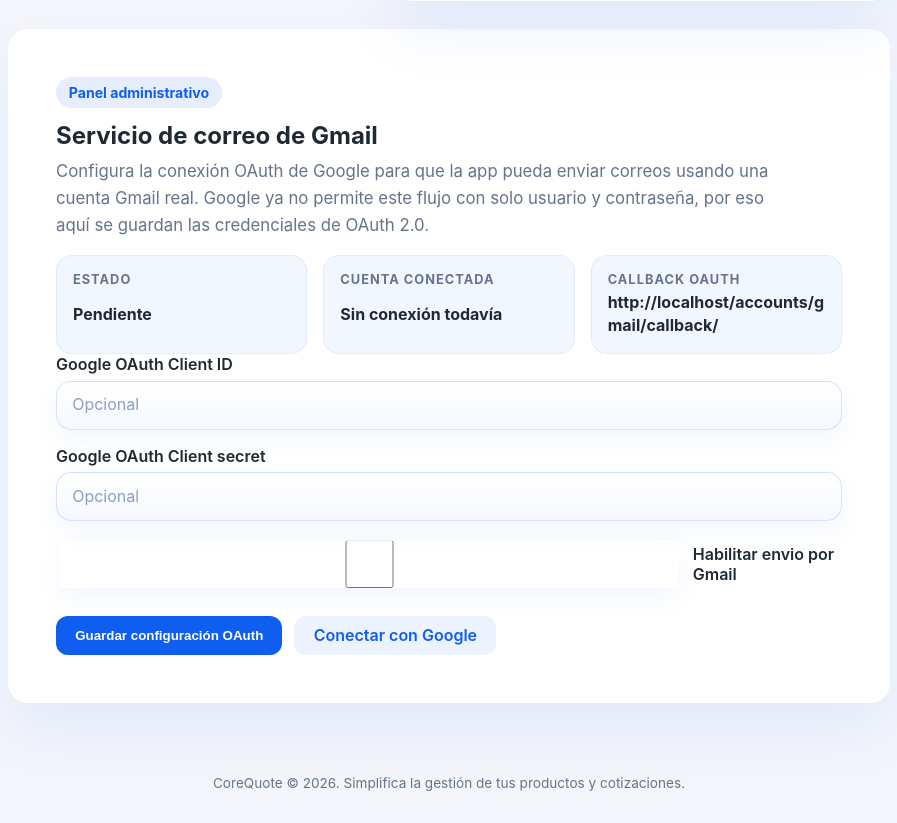
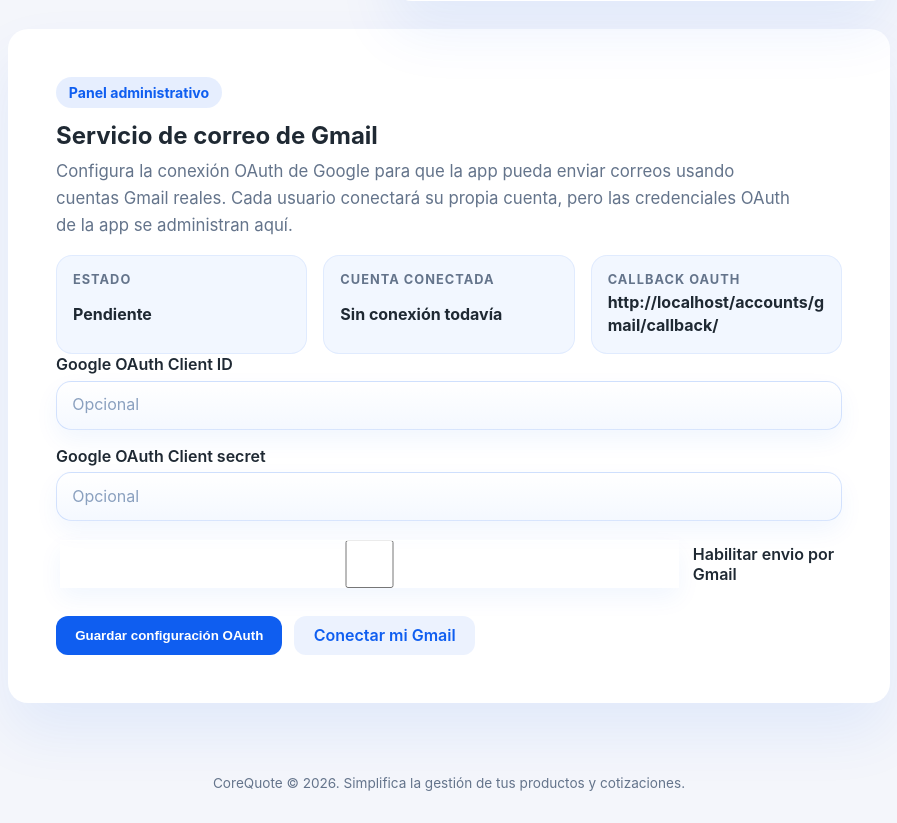
Before and after one commit to gandhi0101/CoreQuote, a Django app: page /accounts/profile/ in a window 1280 px wide. Shown: the part 1320-2143 px from the top of the page, without its empty margins (342-1239 px from the left). Run offline with Django 5.2, Linux system fonts and the light colour scheme; the visitor is signed in with stand-in values (Sample User, id 1); data comes from the database, SQL or seed files in the repository; parts of the project's set-up code (start-up, migrations or seed data) failed here and were passed over; some libraries are stand-ins or nearby versions.

Commit message:
Feature: email para cada cuenta individualmente

```diff
--- a/backend/accounts/admin.py
+++ b/backend/accounts/admin.py
@@ -12,6 +12,7 @@ class CompanyProfileAdmin(admin.ModelAdmin):
 @admin.register(GmailServiceConfiguration)
 class GmailServiceConfigurationAdmin(admin.ModelAdmin):
     list_display = (
+        "user",
         "name",
         "connected_email",
         "is_enabled",
@@ -19,4 +20,5 @@ class GmailServiceConfigurationAdmin(admin.ModelAdmin):
         "last_tested_at",
         "updated_at",
     )
+    search_fields = ("user__username", "connected_email", "name")
     readonly_fields = ("connected_at", "last_tested_at", "updated_at")
--- a/backend/accounts/templates/accounts/profile.html
+++ b/backend/accounts/templates/accounts/profile.html
@@ -473,14 +473,19 @@
       </section>
     </div>
 
-    {% if request.user.is_superuser and gmail_configuration and gmail_form and gmail_test_form %}
+    {% if gmail_configuration and gmail_test_form %}
       <section class="card profile-admin-card">
         <div>
-          <span class="profile-badge">Panel administrativo</span>
+          <span class="profile-badge">{% if request.user.is_superuser %}Panel administrativo{% else %}Correo personal{% endif %}</span>
           <h2 style="margin: 0.85rem 0 0;">Servicio de correo de Gmail</h2>
           <p class="muted" style="margin: 0.5rem 0 0; max-width: 70ch;">
-            Configura la conexión OAuth de Google para que la app pueda enviar correos usando una cuenta Gmail real.
-            Google ya no permite este flujo con solo usuario y contraseña, por eso aquí se guardan las credenciales de OAuth 2.0.
+            {% if request.user.is_superuser %}
+              Configura la conexión OAuth de Google para que la app pueda enviar correos usando cuentas Gmail reales.
+              Cada usuario conectará su propia cuenta, pero las credenciales OAuth de la app se administran aquí.
+            {% else %}
+              Conecta tu cuenta Gmail personal para enviar correos desde CoreQuote con tu propia identidad.
+              Por ahora este flujo funciona únicamente con Gmail.
+            {% endif %}
           </p>
         </div>
 
@@ -508,6 +513,7 @@
         {% endif %}
 
         <div class="profile-admin-stack">
+          {% if request.user.is_superuser and gmail_form %}
             <form method="post" class="profile-form">
               {% csrf_token %}
               <input type="hidden" name="action" value="update-gmail" />
@@ -539,9 +545,14 @@
 
               <div class="profile-form-actions">
                 <button type="submit" class="primary">Guardar configuración OAuth</button>
-              <a class="secondary" href="{% url 'accounts:gmail_connect' %}">Conectar con Google</a>
+                <a class="secondary" href="{% url 'accounts:gmail_connect' %}">Conectar mi Gmail</a>
               </div>
             </form>
+          {% else %}
+            <div class="profile-form-actions">
+              <a class="primary" href="{% url 'accounts:gmail_connect' %}">Conectar mi Gmail</a>
+            </div>
+          {% endif %}
 
           {% if gmail_configuration.connected_email %}
             <form method="post" action="{% url 'accounts:gmail_disconnect' %}">
--- a/backend/accounts/views.py
+++ b/backend/accounts/views.py
@@ -1,11 +1,8 @@
-from functools import wraps
-
 from django.contrib import messages
 from django.contrib.auth import update_session_auth_hash
 from django.contrib.auth.decorators import login_required
 from django.db import connection
 from django.shortcuts import redirect, render
-from django.urls import reverse
 from django.utils import timezone
 
 from .forms import (
@@ -15,26 +12,23 @@ from .forms import (
     StyledPasswordChangeForm,
     UserAccountForm,
 )
-from .gmail import GMAIL_SCOPES, build_flow, build_redirect_uri, get_gmail_profile, send_test_email
+from .gmail import (
+    GMAIL_SCOPES,
+    build_flow,
+    build_redirect_uri,
+    combine_gmail_configuration,
+    get_gmail_profile,
+    send_test_email,
+)
 from .models import CompanyProfile, GmailServiceConfiguration
 
 
-def superuser_required(view_func):
-    @wraps(view_func)
-    def wrapper(request, *args, **kwargs):
-        if not request.user.is_superuser:
-            messages.error(request, "Solo los superusuarios pueden gestionar la conexión de Gmail.")
-            return redirect("accounts:profile")
-        return view_func(request, *args, **kwargs)
-
-    return wrapper
-
-
-def get_gmail_configuration():
+def get_gmail_settings():
     if GmailServiceConfiguration._meta.db_table not in connection.introspection.table_names():
         return None
     configuration, _ = GmailServiceConfiguration.objects.get_or_create(
         name="Gmail principal",
+        user=None,
         defaults={"scopes": GMAIL_SCOPES},
     )
     if not configuration.scopes:
@@ -43,19 +37,52 @@ def get_gmail_configuration():
     return configuration
 
 
+def get_user_gmail_configuration(user):
+    if GmailServiceConfiguration._meta.db_table not in connection.introspection.table_names():
+        return None
+
+    settings_configuration = get_gmail_settings()
+    configuration, _ = GmailServiceConfiguration.objects.get_or_create(
+        user=user,
+        defaults={
+            "name": f"Gmail de {user.get_username()}",
+            "token_uri": settings_configuration.token_uri if settings_configuration else "https://oauth2.googleapis.com/token",
+            "scopes": settings_configuration.scopes if settings_configuration and settings_configuration.scopes else GMAIL_SCOPES,
+            "is_enabled": True,
+        },
+    )
+    if not configuration.scopes:
+        configuration.scopes = (
+            settings_configuration.scopes if settings_configuration and settings_configuration.scopes else GMAIL_SCOPES
+        )
+        configuration.save(update_fields=["scopes", "updated_at"])
+    return configuration
+
+
+def get_effective_gmail_configuration(user):
+    settings_configuration = get_gmail_settings()
+    user_configuration = get_user_gmail_configuration(user)
+    return settings_configuration, user_configuration, combine_gmail_configuration(
+        settings_configuration,
+        user_configuration,
+    )
+
+
 @login_required
 def profile(request):
     """Display and edit the user's company profile."""
 
     profile, _ = CompanyProfile.objects.get_or_create(user=request.user)
-    gmail_configuration = get_gmail_configuration() if request.user.is_superuser else None
+    gmail_settings, gmail_configuration, gmail_effective = get_effective_gmail_configuration(
+        request.user
+    )
 
     if request.method == "POST":
         if request.POST.get("action") == "update-account":
             account_form = UserAccountForm(request.POST, instance=request.user)
             password_form = StyledPasswordChangeForm(user=request.user)
             profile_form = CompanyProfileForm(instance=profile)
-            gmail_form = GmailServiceConfigurationForm(instance=gmail_configuration) if gmail_configuration else None
+            gmail_form = GmailServiceConfigurationForm(instance=gmail_settings) if request.user.is_superuser and gmail_settings else None
             gmail_test_form = GmailTestEmailForm()
 
             if account_form.is_valid():
@@ -66,7 +93,7 @@ def profile(request):
             account_form = UserAccountForm(instance=request.user)
             password_form = StyledPasswordChangeForm(user=request.user, data=request.POST)
             profile_form = CompanyProfileForm(instance=profile)
-            gmail_form = GmailServiceConfigurationForm(instance=gmail_configuration) if gmail_configuration else None
+            gmail_form = GmailServiceConfigurationForm(instance=gmail_settings) if request.user.is_superuser and gmail_settings else None
             gmail_test_form = GmailTestEmailForm()
 
             if password_form.is_valid():
@@ -74,32 +101,32 @@ def profile(request):
                 update_session_auth_hash(request, user)
                 messages.success(request, "Contraseña actualizada correctamente.")
                 return redirect("accounts:profile")
-        elif request.POST.get("action") == "update-gmail" and gmail_configuration:
+        elif request.POST.get("action") == "update-gmail" and request.user.is_superuser and gmail_settings:
             account_form = UserAccountForm(instance=request.user)
             password_form = StyledPasswordChangeForm(user=request.user)
             profile_form = CompanyProfileForm(instance=profile)
-            gmail_form = GmailServiceConfigurationForm(request.POST, instance=gmail_configuration)
+            gmail_form = GmailServiceConfigurationForm(request.POST, instance=gmail_settings)
             gmail_test_form = GmailTestEmailForm()
 
             if gmail_form.is_valid():
-                gmail_config = gmail_form.save(commit=False)
-                if not gmail_config.client_id or not gmail_config.client_secret:
-                    gmail_config.is_enabled = False
-                gmail_config.save()
+                gmail_settings = gmail_form.save(commit=False)
+                if not gmail_settings.client_id or not gmail_settings.client_secret:
+                    gmail_settings.is_enabled = False
+                gmail_settings.save()
                 messages.success(request, "Configuración de Gmail actualizada.")
                 return redirect("accounts:profile")
         elif request.POST.get("action") == "send-gmail-test" and gmail_configuration:
             account_form = UserAccountForm(instance=request.user)
             password_form = StyledPasswordChangeForm(user=request.user)
             profile_form = CompanyProfileForm(instance=profile)
-            gmail_form = GmailServiceConfigurationForm(instance=gmail_configuration)
+            gmail_form = GmailServiceConfigurationForm(instance=gmail_settings) if request.user.is_superuser and gmail_settings else None
             gmail_test_form = GmailTestEmailForm(request.POST)
 
             if gmail_test_form.is_valid():
                 recipient = gmail_test_form.cleaned_data["recipient"]
                 try:
                     send_test_email(
-                        gmail_configuration,
+                        gmail_effective,
                         recipient=recipient,
                         subject="Prueba de Gmail desde CoreQuote",
                         body="Esta es una prueba del servicio de envio configurado en CoreQuote.",
@@ -126,7 +153,7 @@ def profile(request):
             account_form = UserAccountForm(instance=request.user)
             password_form = StyledPasswordChangeForm(user=request.user)
             profile_form = CompanyProfileForm(request.POST, request.FILES, instance=profile)
-            gmail_form = GmailServiceConfigurationForm(instance=gmail_configuration) if gmail_configuration else None
+            gmail_form = GmailServiceConfigurationForm(instance=gmail_settings) if request.user.is_superuser and gmail_settings else None
             gmail_test_form = GmailTestEmailForm()
 
             if profile_form.is_valid():
@@ -137,7 +164,7 @@ def profile(request):
         account_form = UserAccountForm(instance=request.user)
         password_form = StyledPasswordChangeForm(user=request.user)
         profile_form = CompanyProfileForm(instance=profile)
-        gmail_form = GmailServiceConfigurationForm(instance=gmail_configuration) if gmail_configuration else None
+        gmail_form = GmailServiceConfigurationForm(instance=gmail_settings) if request.user.is_superuser and gmail_settings else None
         gmail_test_form = GmailTestEmailForm()
 
     return render(
@@ -148,28 +175,28 @@ def profile(request):
             "password_form": password_form,
             "profile_form": profile_form,
             "profile": profile,
+            "gmail_settings": gmail_settings,
             "gmail_configuration": gmail_configuration,
             "gmail_form": gmail_form,
             "gmail_test_form": gmail_test_form,
             "gmail_callback_url": build_redirect_uri(request)
-            if gmail_configuration
+            if gmail_settings
             else "",
         },
     )
 
 
 @login_required
-@superuser_required
 def gmail_connect(request):
-    configuration = get_gmail_configuration()
-    if not configuration:
+    settings_configuration, user_configuration, _ = get_effective_gmail_configuration(request.user)
+    if not settings_configuration or not user_configuration:
         messages.error(request, "La configuración de Gmail aún no está disponible. Ejecuta las migraciones.")
         return redirect("accounts:profile")
-    if not configuration.client_id or not configuration.client_secret:
-        messages.error(request, "Configura primero el Client ID y el Client secret de Google.")
+    if not settings_configuration.client_id or not settings_configuration.client_secret:
+        messages.error(request, "El administrador debe configurar primero el Client ID y el Client secret de Google.")
         return redirect("accounts:profile")
 
-    flow = build_flow(configuration, request)
+    flow = build_flow(settings_configuration, request)
     authorization_url, state = flow.authorization_url(
         access_type="offline",
         include_granted_scopes="true",
@@ -181,10 +208,9 @@ def gmail_connect(request):
 
 
 @login_required
-@superuser_required
 def gmail_callback(request):
-    configuration = get_gmail_configuration()
-    if not configuration:
+    settings_configuration, user_configuration, _ = get_effective_gmail_configuration(request.user)
+    if not settings_configuration or not user_configuration:
         messages.error(request, "La configuración de Gmail aún no está disponible. Ejecuta las migraciones.")
         return redirect("accounts:profile")
     state = request.session.get("gmail_oauth_state")
@@ -193,7 +219,7 @@ def gmail_callback(request):
         messages.error(request, "La sesión de autorización expiró. Intenta conectar Gmail de nuevo.")
         return redirect("accounts:profile")
 
-    flow = build_flow(configuration, request, state=state, code_verifier=code_verifier)
+    flow = build_flow(settings_configuration, request, state=state, code_verifier=code_verifier)
     try:
         flow.fetch_token(authorization_response=request.build_absolute_uri())
         credentials = flow.credentials
@@ -202,38 +228,38 @@ def gmail_callback(request):
                 "ConfigShim",
                 (),
                 {
-                    "client_id": configuration.client_id,
-                    "client_secret": configuration.client_secret,
-                    "token_uri": configuration.token_uri,
+                    "client_id": settings_configuration.client_id,
+                    "client_secret": settings_configuration.client_secret,
+                    "token_uri": settings_configuration.token_uri,
                     "access_token": credentials.token,
-                    "refresh_token": credentials.refresh_token or configuration.refresh_token,
-                    "scopes": list(credentials.scopes or GMAIL_SCOPES),
+                    "refresh_token": credentials.refresh_token or user_configuration.refresh_token,
+                    "scopes": list(credentials.scopes or settings_configuration.scopes or GMAIL_SCOPES),
                 },
             )()
         )
     except Exception as exc:
-        configuration.last_error = str(exc)
-        configuration.save(update_fields=["last_error", "updated_at"])
+        user_configuration.last_error = str(exc)
+        user_configuration.save(update_fields=["last_error", "updated_at"])
         messages.error(request, f"No se pudo completar la conexión con Gmail: {exc}")
         return redirect("accounts:profile")
 
-    configuration.access_token = credentials.token or ""
-    configuration.refresh_token = credentials.refresh_token or configuration.refresh_token
-    configuration.connected_email = profile.get("emailAddress", "")
-    configuration.connected_at = timezone.now()
-    configuration.last_error = ""
-    configuration.scopes = list(credentials.scopes or GMAIL_SCOPES)
-    configuration.save()
+    user_configuration.access_token = credentials.token or ""
+    user_configuration.refresh_token = credentials.refresh_token or user_configuration.refresh_token
+    user_configuration.connected_email = profile.get("emailAddress", "")
+    user_configuration.connected_at = timezone.now()
+    user_configuration.last_error = ""
+    user_configuration.scopes = list(credentials.scopes or settings_configuration.scopes or GMAIL_SCOPES)
+    user_configuration.is_enabled = True
+    user_configuration.save()
     request.session.pop("gmail_oauth_state", None)
     request.session.pop("gmail_oauth_code_verifier", None)
-    messages.success(request, f"Gmail conectado correctamente con la cuenta {configuration.connected_email}.")
+    messages.success(request, f"Gmail conectado correctamente con la cuenta {user_configuration.connected_email}.")
     return redirect("accounts:profile")
 
 
 @login_required
-@superuser_required
 def gmail_disconnect(request):
-    configuration = get_gmail_configuration()
+    _, configuration, _ = get_effective_gmail_configuration(request.user)
     if not configuration:
         messages.error(request, "La configuración de Gmail aún no está disponible. Ejecuta las migraciones.")
         return redirect("accounts:profile")
--- a/backend/quotes/tests.py
+++ b/backend/quotes/tests.py
@@ -101,6 +101,12 @@ class QuotePDFViewTests(TestCase):
             name="Gmail principal",
             client_id="client-id",
             client_secret="client-secret",
+            is_enabled=True,
+            scopes=["https://www.googleapis.com/auth/gmail.send"],
+        )
+        GmailServiceConfiguration.objects.create(
+            user=self.user,
+            name=f"Gmail de {self.user.username}",
             refresh_token="refresh-token",
             access_token="access-token",
             connected_email="ventas@example.com",
```
Also changed, not shown: backend/accounts/gmail.py (+17 -0 lines), backend/accounts/models.py (+8 -1 lines), backend/clients/views.py (+13 -18 lines), backend/quotes/views.py (+10 -14 lines), backend/accounts/migrations/0003_gmailserviceconfiguration_user.py (added). Lines whose indentation alone changed are shown as unchanged.
